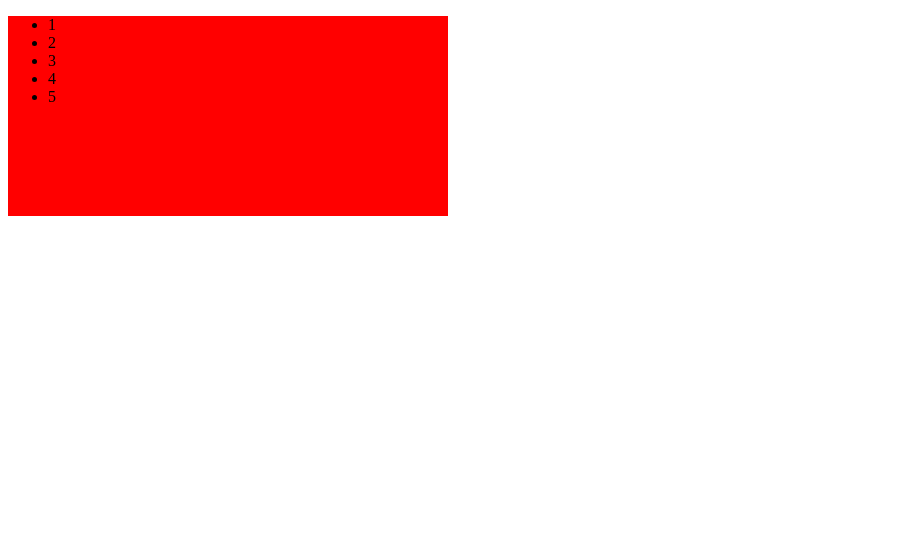
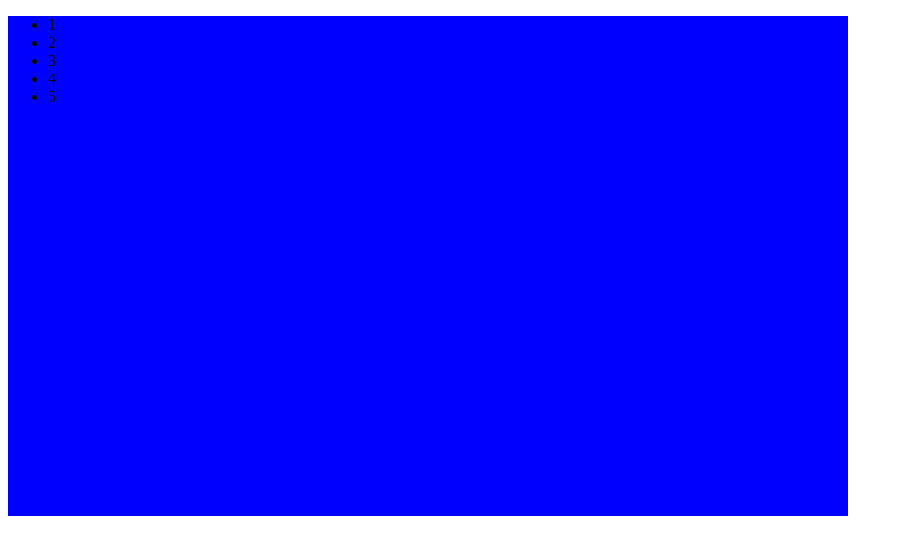
Before and after one commit to 1413148996/product1, a plain HTML site: page index.html in a window 1280 px wide. Shown: the whole page, without its empty margins (0-903 px from the left). Drawn offline with Linux system fonts and the light colour scheme.

Commit message:
修改了list的样式

```diff
--- a/index.html
+++ b/index.html
@@ -11,9 +11,9 @@
             height:100px;
         }
         .list{
-            width: 400px;
-            height: 200px;
-            background: #f00;
+            width: 800px;
+            height: 500px;
+            background: blue;
         }
     </style>
 </head>
```
